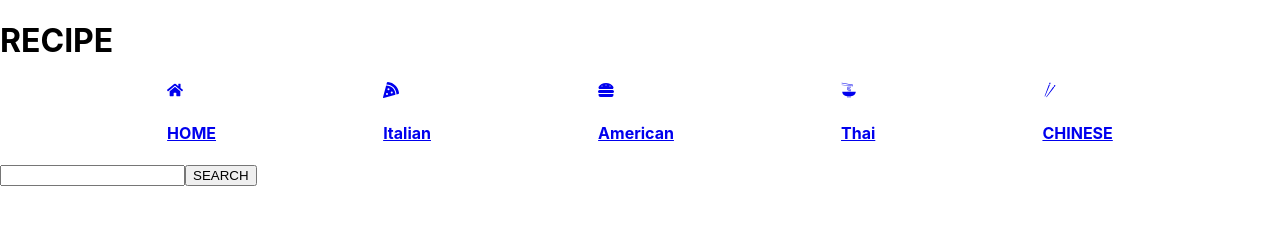
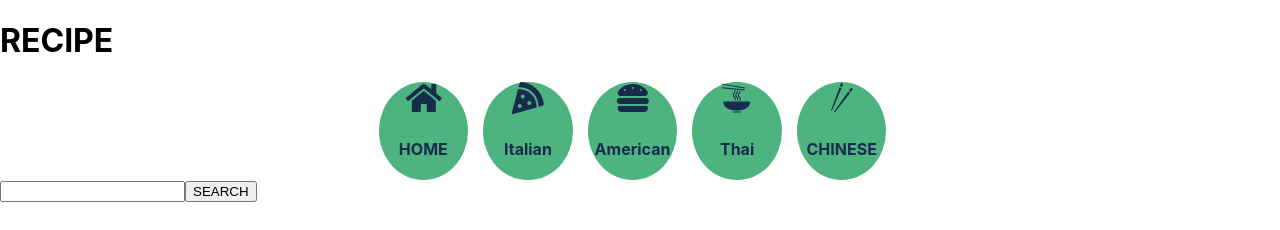
Before and after one commit to MICHAELMUNAVU83/recipe, a React (Create React App) app: page / in a window 1280 px wide. Shown: the top 230 px of the page. Built offline with nearby package versions, Linux system fonts and the light colour scheme; no server answers.

Commit message:
Styled Navbar for desktop

```diff
--- a/src/App.css
+++ b/src/App.css
@@ -1,40 +1,25 @@
-.App {
+
+nav{
+  display: flex;
+  justify-content: center;
+}
+nav a{
+  margin-right: 15px;
   text-align: center;
+  text-decoration: none;
+  background-color: #4db37f;
+  color:#172b4d ;
+  border-radius: 50%;
+  width: 7%;
+  height: 6%;
+  -webkit-border-radius: 50%;
+  -moz-border-radius: 50%;
+  -ms-border-radius: 50%;
+  -o-border-radius: 50%;
 }
-
-.App-logo {
-  height: 40vmin;
-  pointer-events: none;
-}
-
-@media (prefers-reduced-motion: no-preference) {
-  .App-logo {
-    animation: App-logo-spin infinite 20s linear;
-  }
-}
-
-.App-header {
-  background-color: #282c34;
-  min-height: 100vh;
-  display: flex;
-  flex-direction: column;
-  align-items: center;
-  justify-content: center;
-  font-size: calc(10px + 2vmin);
-  color: white;
-}
-
-.App-link {
-  color: #61dafb;
-}
-
-@keyframes App-logo-spin {
-  from {
-    transform: rotate(0deg);
-  }
-  to {
-    transform: rotate(360deg);
-  }
+nav a .categories{
+  width: 100%;
+  height: 2rem;
 }
 .card{
  height: 25rem;
@@ -68,10 +53,7 @@
 .wrapper{
   margin: 4rem 0rem;
 }
-nav{
-  display: flex;
-  justify-content: space-evenly;
-}
+
 .grid{
   display: grid;
   grid-template-columns: repeat(auto-fit, minmax(20rem, 1fr));
--- a/src/components/Categories.jsx
+++ b/src/components/Categories.jsx
@@ -8,23 +8,23 @@ function Categories() {
     <div>
       <nav>
         <NavLink to={"/"}>
-          <FaHome />
+          <FaHome className="categories" />
           <h4>HOME</h4>
         </NavLink>
         <NavLink to={"/cuisine/italian"}>
-          <FaPizzaSlice />
+          <FaPizzaSlice className="categories" />
           <h4>Italian</h4>
         </NavLink>
         <NavLink to={"/cuisine/american"}>
-          <FaHamburger />
+          <FaHamburger className="categories" />
           <h4>American</h4>
         </NavLink>
         <NavLink to={"/cuisine/thai"}>
-          <GiNoodles />
+          <GiNoodles className="categories" />
           <h4>Thai</h4>
         </NavLink>
         <NavLink to={"/cuisine/chinese"}>
-          <GiChopsticks />
+          <GiChopsticks className="categories" />
           <h4>CHINESE</h4>
         </NavLink>
       </nav>
```
